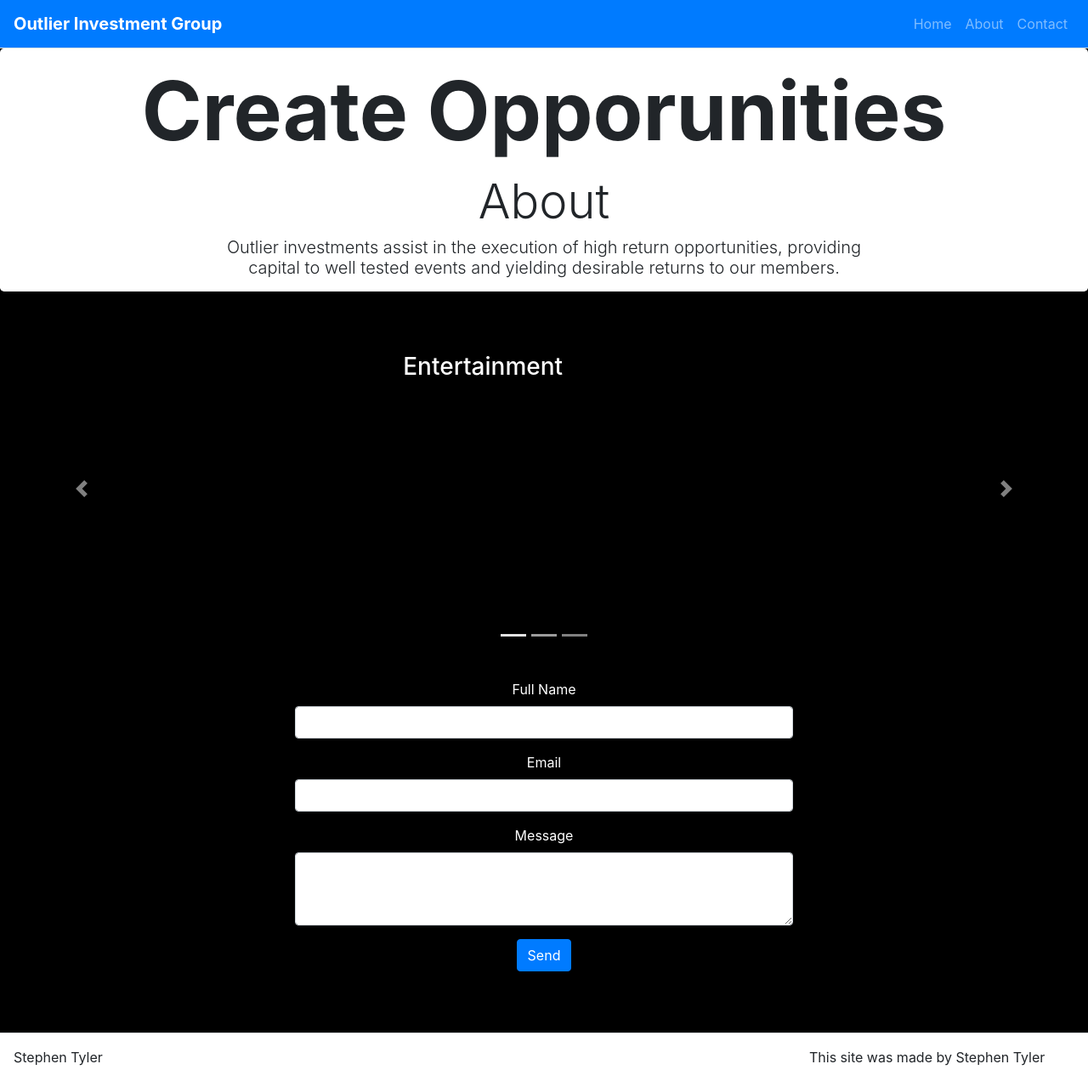
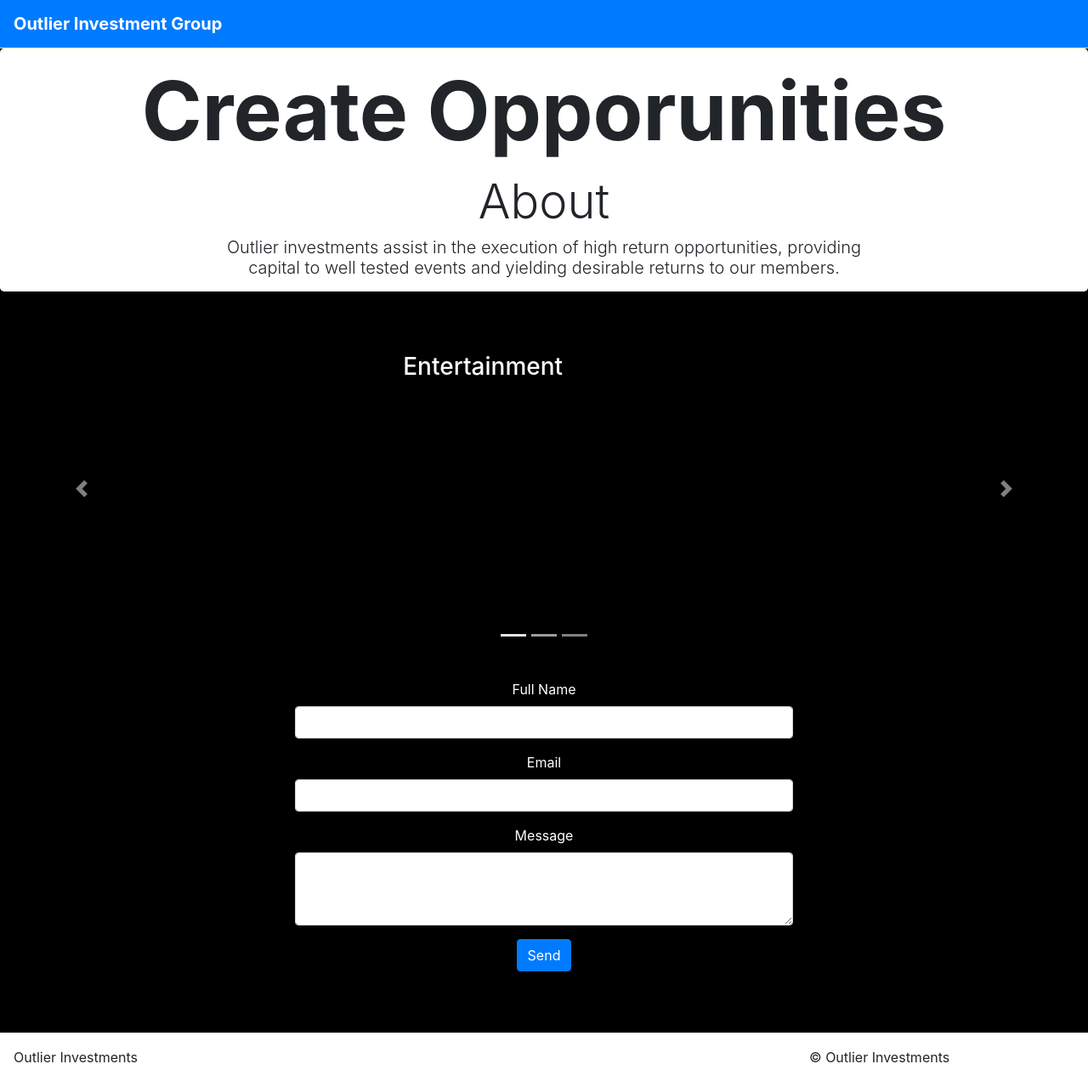
Before and after one commit to leggosteveo/stephen-portfolio-app, a React (Create React App) app: page / in a window 1280 px wide. Shown: the whole page at 85% size. Built offline with nearby package versions, Linux system fonts and the light colour scheme.

Commit message:
Minor changes

```diff
--- a/src/App.js
+++ b/src/App.js
@@ -36,28 +36,10 @@ class App extends React.Component {
     return (
       <Router>
         <Container className="p-0" fluid={true}>
-          <Navbar
-            className="border-bottom bg-primary navbar-dark"
-            expand="lg"
-          >
+          <Navbar className="border-bottom bg-primary navbar-dark" expand="lg">
             <Navbar.Brand className="font-weight-bolder text-white">
               Outlier Investment Group
             </Navbar.Brand>
-
-            <Navbar.Toggle aria-controls="navbar-toggle" />
-            <Navbar.Collapse id="navbar-toggle">
-              <Nav className="ml-auto text-white">
-                <Link className="nav-link" to="/">
-                  Home
-                </Link>
-                <Link className="nav-link" to="/about">
-                  About
-                </Link>
-                <Link className="nav-link" to="/contact">
-                  Contact
-                </Link>
-              </Nav>
-            </Navbar.Collapse>
           </Navbar>
 
           <Route
@@ -71,29 +53,6 @@ class App extends React.Component {
               />
             )}
           />
-          <Route
-            path="/about"
-            exact
-            render={() => (
-              <AboutPage
-                title={this.state.about.title}
-                subTitle={this.state.about.subTitle}
-                text={this.state.about.text}
-              />
-            )}
-          />
-          <Route
-            path="/contact"
-            exact
-            render={() => (
-              <ContactPage
-                title={this.state.contact.title}
-                subTitle={this.state.contact.subTitle}
-                text={this.state.contact.text}
-              />
-            )}
-          />
-
           <Footer />
         </Container>
       </Router>
--- a/src/components/Footer.js
+++ b/src/components/Footer.js
@@ -7,10 +7,10 @@ function Footer() {
       <Container fluid={true}>
         <Row className="border-top justify-content-between p-3">
           <Col className="p-0" md={3} sm={12}>
-            Stephen Tyler
+            Outlier Investments
           </Col>
           <Col className="p-0" md={3}>
-            This site was made by Stephen Tyler
+            &copy; Outlier Investments
           </Col>
         </Row>
       </Container>
--- a/src/pages/HomePage.js
+++ b/src/pages/HomePage.js
@@ -83,7 +83,11 @@ class HomePage extends React.Component {
             </Carousel.Caption>
           </Carousel.Item>
         </Carousel>
-        <Form onSubmit={this.handleSubmit} className="bg-black p-4 text-center">
+        <Form
+          onSubmit={this.handleSubmit}
+          className="bg-black p-4 text-center"
+          id="contact"
+        >
           <Container className="col-md-6">
             <Form.Group>
               <Form.Label htmlFor="full-name">Full Name</Form.Label>
```
